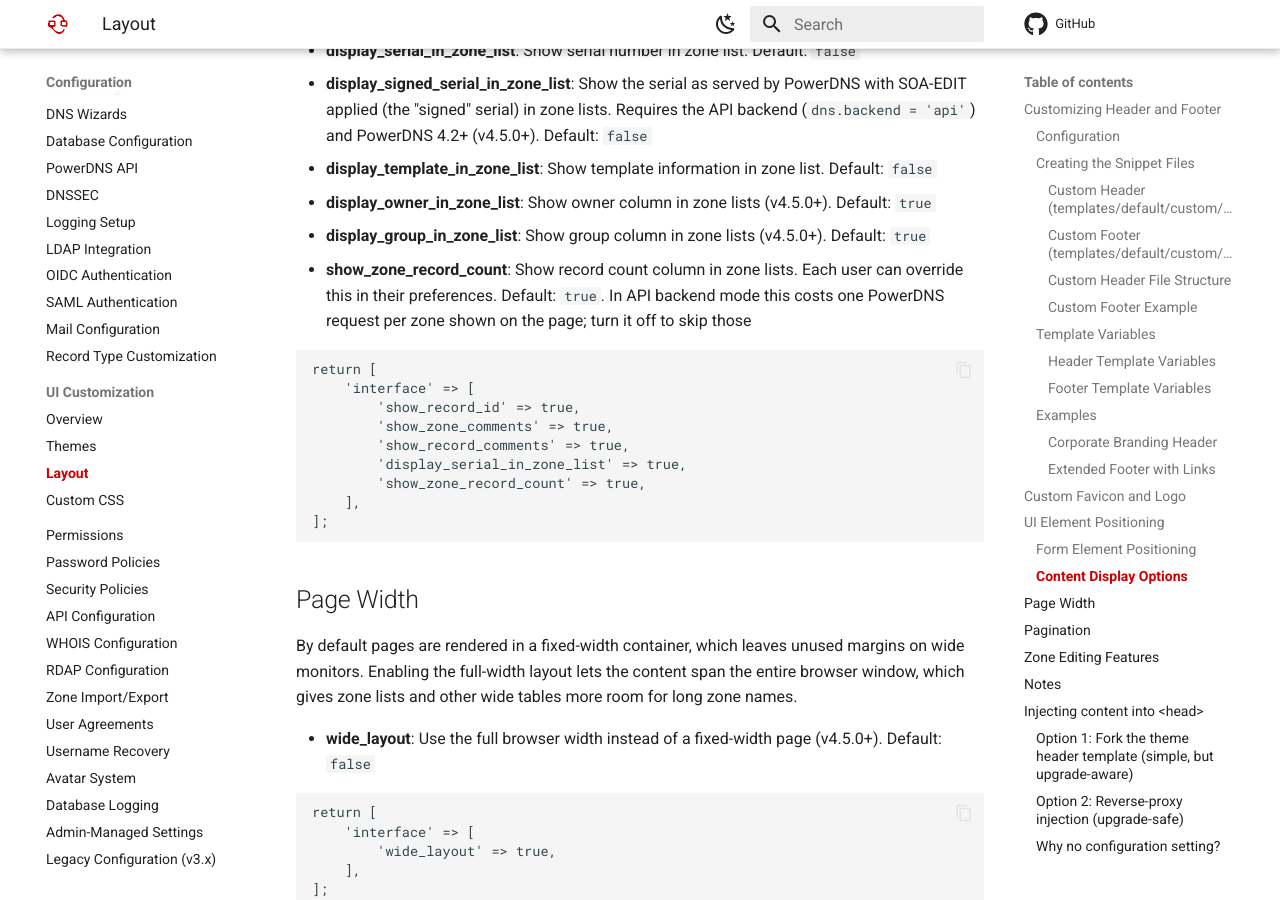
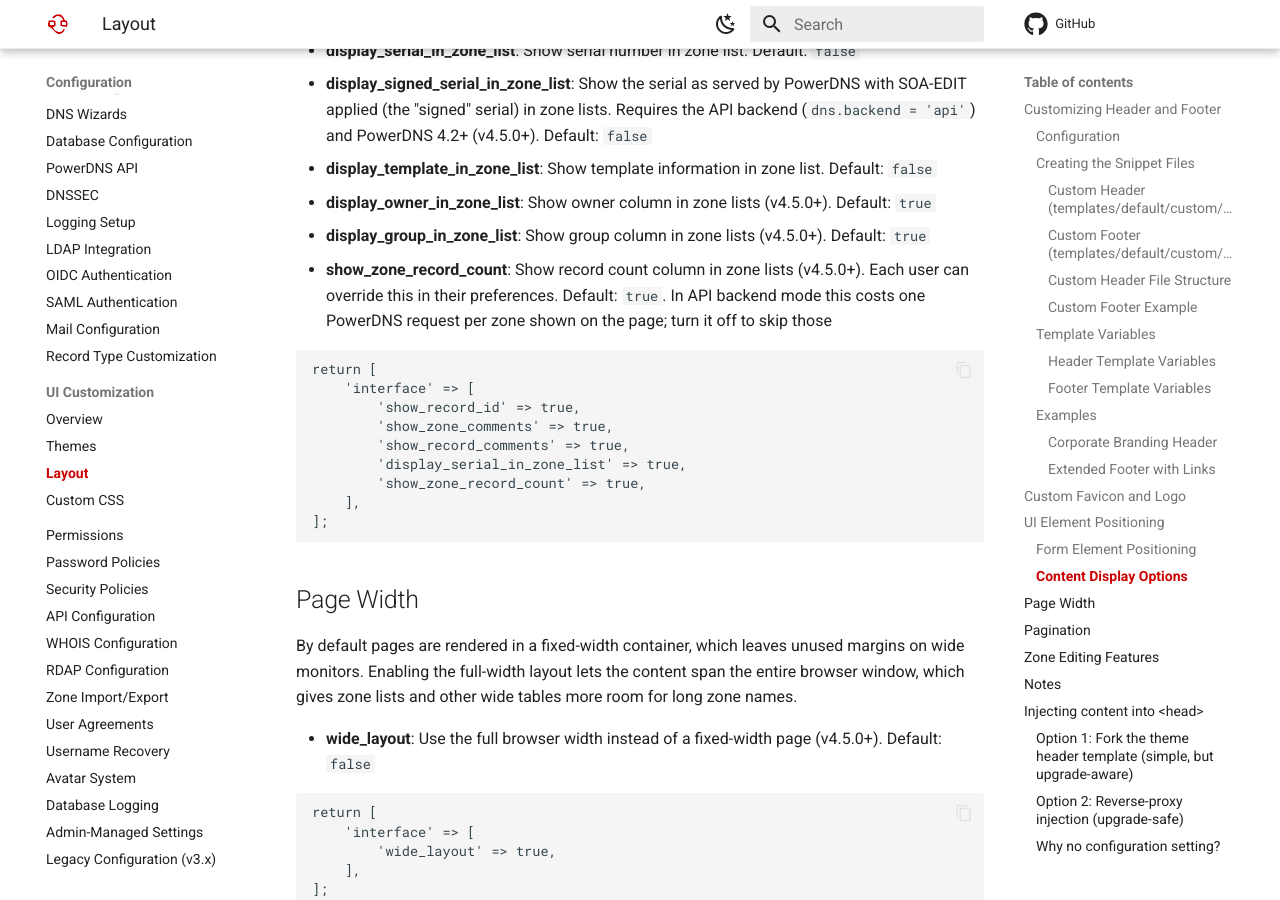
Before and after one commit to poweradmin/poweradmin-docs, an MkDocs documentation site: the page built from docs/configuration/ui/layout.md, in a window 1280 px wide and 900 px high, scrolled down 4523 px. Built offline with MkDocs 1.6.1 and Material for MkDocs 9.7.7, drawn with Linux system fonts in a browser that asks for light colours; comment, search, counter and statistics services are not loaded; some of the changed text lies outside the part shown.

Commit message:
docs(ui): mark show_zone_record_count as 4.5.0 and match the real header template context

````diff
--- a/docs/configuration/ui/layout.md
+++ b/docs/configuration/ui/layout.md
@@ -153,7 +153,7 @@
 - **display_template_in_zone_list**: Show template information in zone list. Default: `false`
 - **display_owner_in_zone_list**: Show owner column in zone lists (v4.5.0+). Default: `true`
 - **display_group_in_zone_list**: Show group column in zone lists (v4.5.0+). Default: `true`
-- **show_zone_record_count**: Show record count column in zone lists. Each user can override this in their preferences. Default: `true`. In API backend mode this costs one PowerDNS request per zone shown on the page; turn it off to skip those
+- **show_zone_record_count**: Show record count column in zone lists (v4.5.0+). Each user can override this in their preferences. Default: `true`. In API backend mode this costs one PowerDNS request per zone shown on the page; turn it off to skip those
 
 ```php
 return [
@@ -240,7 +240,7 @@
 3. Open `templates/custom/header.html` and paste your snippet immediately before `</head>`. For example, a Matomo `<noscript>` tracker:
 
     ```html
-        <script type="text/javascript" src="{{ base_url_prefix }}/assets/userSettings.js?time={{ file_version }}"></script>
+        <script type="text/javascript" src="{{ base_url_prefix }}/assets/formBusy.js?time={{ file_version }}"></script>
         <noscript><p><img src="https://analytics.example.com/matomo.php?idsite=23" style="border:0;" alt="" /></p></noscript>
     </head>
     ```
````
